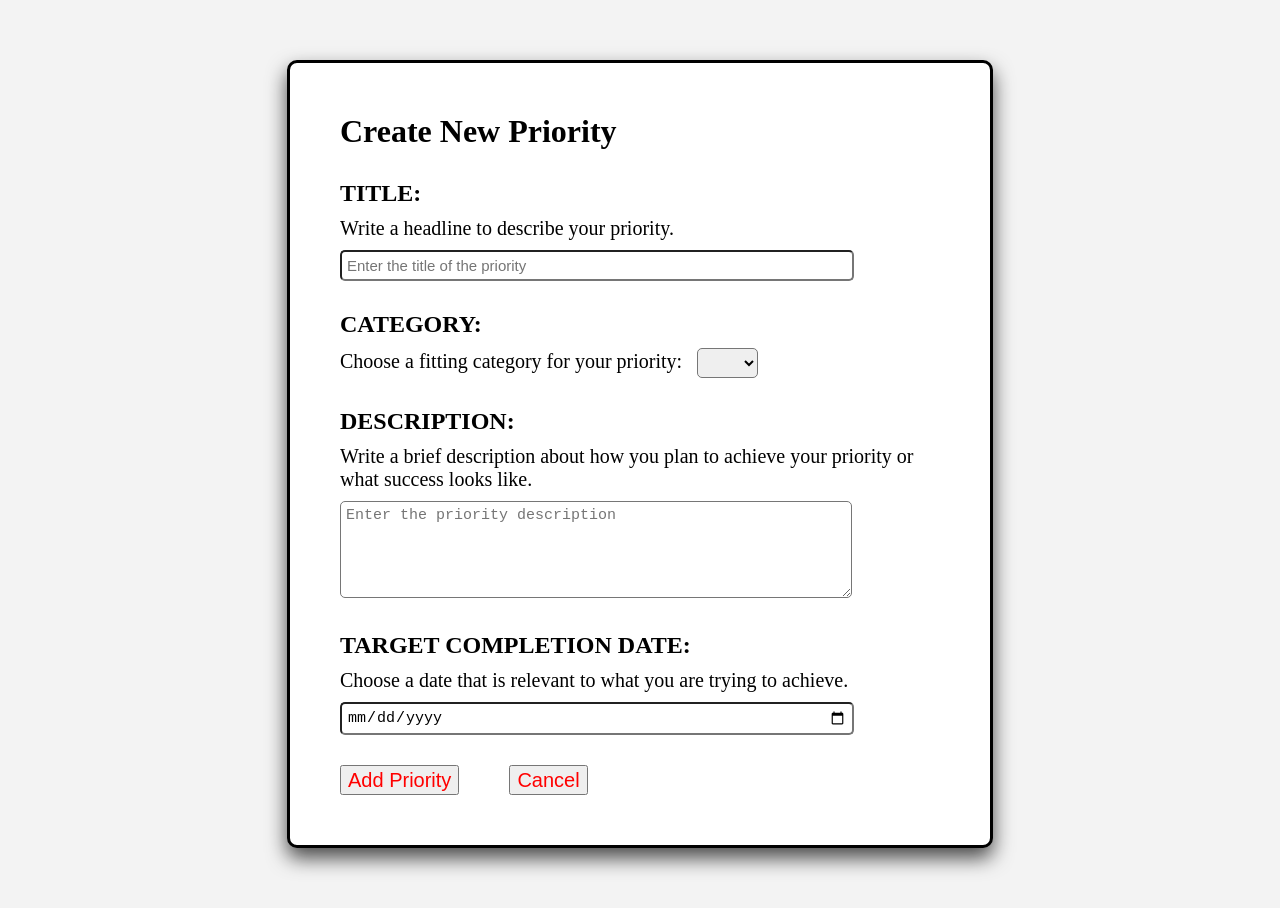
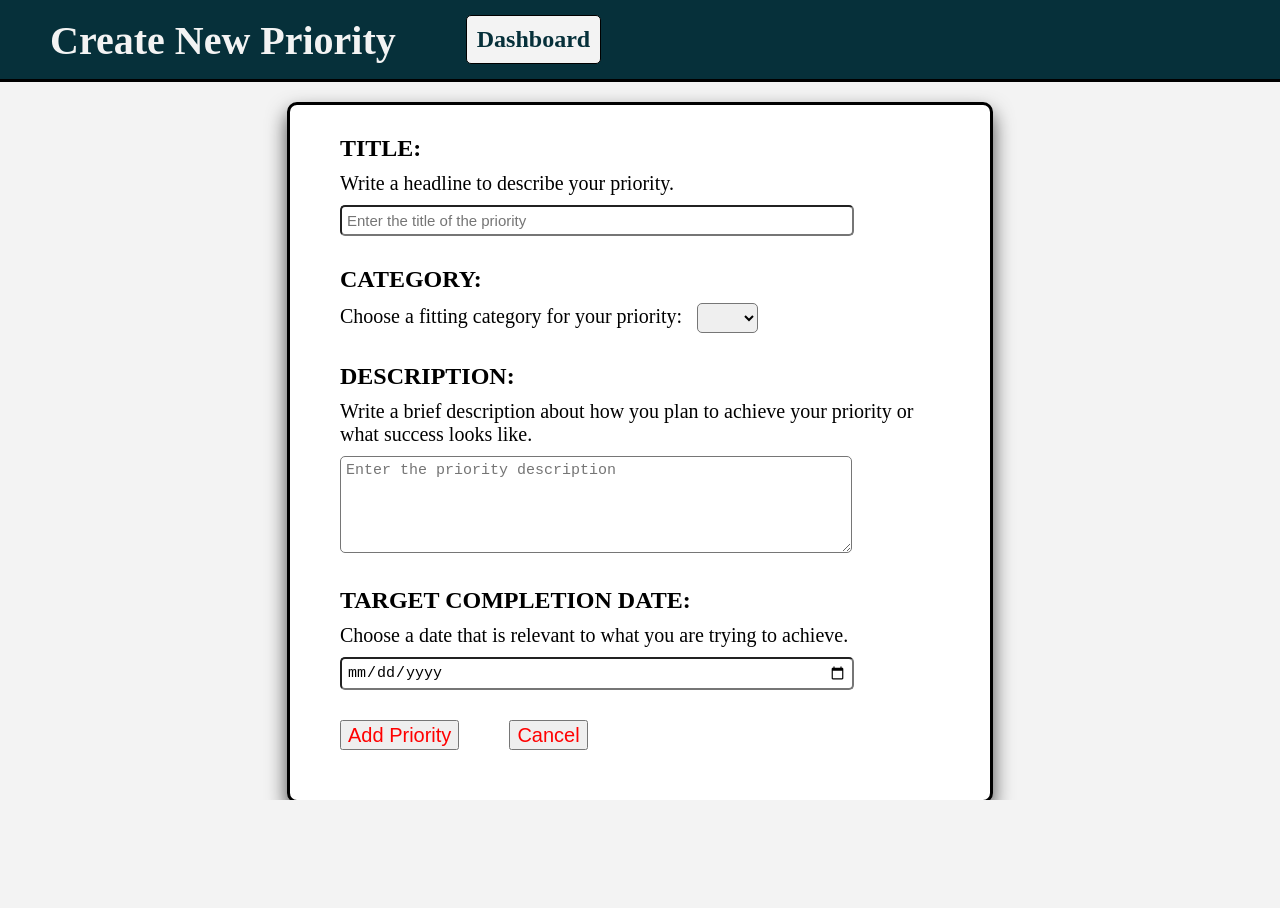
Before and after one commit to zkula/goal-tracker-app, an Angular app: page /new in a window 1280 px wide. After the commit the page ends 800 px from the top, so only its background shows below. Built offline with nearby package versions, Linux system fonts and the light colour scheme; no server answers.

Commit message:
Fixed up display. Header and footers are sticky.

```diff
--- a/src/app/add-priority/add-priority.component.css
+++ b/src/app/add-priority/add-priority.component.css
@@ -13,16 +13,65 @@ em {
 }
 
 .add {
-
     display: flex;
     flex-direction: column;
     align-items: center;
 }
 
+.add__header {
+    padding: 15px 0;
+    padding-left: 100px;
+    display: flex;
+    align-items: flex-end;
+    /* justify-content: space-evenly; */
+    /* background-color: rgb(30, 64, 123, 0.4); */
+    background-color: #06303A;
+    border-bottom: 3px solid #000;
+    color: #f3f3f3;
+    width: 100%;
+    position:sticky;
+    top: 0;
+
+}
+
+
+.header__left h1 {
+    font-size: 40px;
+    margin: 0 !important;
+
+}
+
+.header__right {
+    margin-left: 70px;
+}
+
+
+.header__dashButton {
+    /* background-color:  #06303A; */
+    background-color: rgb(243, 243, 243);
+    color: #06303A;
+    padding: 10px;
+    cursor: pointer;
+    border-radius: 5px;
+    border: 1px solid black;
+    transition: all 0.2s ease-in-out;
+}
+
+.header__right > h2:hover {
+    transform: translateY(-1px);
+    box-shadow: 0 4px 17px rgba(0,0,0, 0.35);
+
+  }
+
+a {
+    color: inherit;
+    text-decoration: inherit;
+}
+
 .add__body {
     background-color: white;
-    margin: 60px 20px;
-    padding: 50px;
+    margin: 20px 20px;
+    padding: 0 50px 50px 50px;
     border-radius: 10px;
     max-width: 600px;
     border: 3px solid black;
--- a/src/app/add-priority/add-priority.component.html
+++ b/src/app/add-priority/add-priority.component.html
@@ -1,6 +1,17 @@
 <div class="add">
+    <div class="add__header">
+        <div class="header__left">
+            <h1>Create New Priority</h1>
+
+        </div>
+        <div class="header__right">
+            <h2 class="header__dashButton"><a [routerLink]="['/dashboard']" >Dashboard</a></h2>
+
+        </div>
+
+    </div>
     <div class="add__body">
-        <h1>Create New Priority</h1>
+
         <form [formGroup]="priorityForm" (ngSubmit)='savePriority(priorityForm.value)' autocomplete="off" novalidate>
             <div class="form-group" [ngClass]="{'error' : !validateTitle()}">
                 <h2 for="title">TITLE: </h2>
--- a/src/app/app.component.css
+++ b/src/app/app.component.css
@@ -11,11 +11,14 @@ justify-content: space-between;
 .body {
     width: 100wh;
     flex-grow: 1;
+    height: 100%;
+    overflow-y: scroll;
+    overflow-x: hidden;
  }
 
  .footer {
     /* margin: 80px; */
-    position: relative;
+    position:relative;
     left: 0;
     bottom: 0;
     /* height: 100px; */
--- a/src/app/dashboard/dashboard.component.css
+++ b/src/app/dashboard/dashboard.component.css
@@ -4,14 +4,18 @@
 }
 
 .dashboard__header {
-    padding: 20px 50px 25px 50px;
+    padding: 10px 50px 15px 50px;
     display: flex;
     align-items: flex-end;
     /* justify-content: space-evenly; */
     /* background-color: rgb(30, 64, 123, 0.4); */
     background-color: #06303A;
-    border-bottom: 3px solid #000;
+    border-bottom: 2px solid #000;
     color: #f3f3f3;
+    position:sticky;
+    top: 0;
+    z-index: 100;
+
 }
 
 
@@ -23,7 +27,7 @@
 
 .header__left h1 {
     font-size: 40px;
-
+    margin: 0 !important;
 
 
 }
@@ -68,6 +72,7 @@
 .header__right > h2:hover {
     transform: translateY(-1px);
     box-shadow: 0 4px 17px rgba(0,0,0, 0.35);
+
   }
 
 a {
@@ -79,7 +84,7 @@ a {
     flex: 1;
     display: flex;
     justify-content: space-evenly;
-    height: 100%;
+
 }
 
 
--- a/src/styles.css
+++ b/src/styles.css
@@ -3,6 +3,7 @@
     margin: 0;
 
 }
+
 
 body {
     /* background-color: #bcd3ff; */
```
